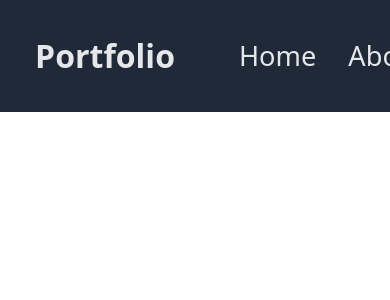
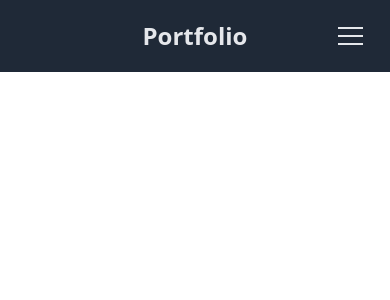
Before and after one commit to Lucas-M01/My-portfolio, a Next.js app: page / in a window 390 px wide. Shown: the top 300 px of the page. Built offline with nearby package versions, Linux system fonts and the light colour scheme.

Commit message:
Deixando o componente Header responsivo

```diff
--- a/package.json
+++ b/package.json
@@ -12,7 +12,9 @@
     "@types/node": "18.15.10",
     "@types/react": "18.0.29",
     "@types/react-dom": "18.0.11",
+    "hamburger-react": "^2.5.0",
     "next": "13.2.4",
+    "phosphor-react": "^1.4.1",
     "react": "18.2.0",
     "react-dom": "18.2.0",
     "typescript": "5.0.2"
--- a/src/components/Header.tsx
+++ b/src/components/Header.tsx
@@ -1,23 +1,56 @@
+import Hamburger from 'hamburger-react'
+import { useState } from 'react'
+
 export function Header() {
+  const [openNav, setOpenNav] = useState(false)
+
   return (
-    <header className="flex justify-between fixed top-0 left-0 w-full py-8 px-[9%] bg-gray-800 text-gray-200 items-center z-[100]">
-      <a className="cursor-default font-semibold text-[2rem]" href="#">
+    <header className="w-full py-5 md:py-8 px-[9%] bg-gray-800 text-gray-200 relative">
+      <nav className="text-xl md:text-2xl w-full md:ml-16">
+        <div className="text-center px-[1em] py-0">
+          <a
+            className="cursor-default font-semibold text-2xl md:text-[2rem]"
+            href="#"
+          >
             Portfolio
           </a>
-      <nav className="text-[1.7rem] ml-16 flex gap-8 transition ">
+        </div>
+
+        <ul
+          className={`text-gray-200 bg-gray-700 text-center transition w-full h-screen flex flex-col justify-evenly fixed top-0 ${
+            openNav === false ? 'left-full' : 'left-0'
+          }`}
+        >
+          <li>
             <a className="hover:text-yellow-500 duration-300" href="#home">
               Home
             </a>
+          </li>
+          <li>
             <a className="hover:text-yellow-500 duration-300" href="#about">
               About
             </a>
+          </li>
+          <li>
             <a className="hover:text-yellow-500 duration-300" href="#portfolio">
               Portfolio
             </a>
+          </li>
+          <li>
             <a className="hover:text-yellow-500 duration-300" href="#contact">
               Contact
             </a>
+          </li>
+        </ul>
       </nav>
+      <div className="block cursor-pointer translate-y-[-50%] absolute top-1/2 right-4 z-[4]">
+        <Hamburger
+          size={25}
+          toggled={openNav}
+          toggle={setOpenNav}
+          duration={0.5}
+        />
+      </div>
     </header>
   )
 }
--- a/src/pages/index.tsx
+++ b/src/pages/index.tsx
@@ -2,8 +2,8 @@ import { Header } from "@/components/Header";
 
 export default function Home() {
   return (
-    <div>
+    <>
       <Header />
-    </div>
+    </>
   )
 }
```
Also changed, not shown: 1 other file (tests, documents, lock files or other folders). Lines whose indentation alone changed are shown as unchanged.
